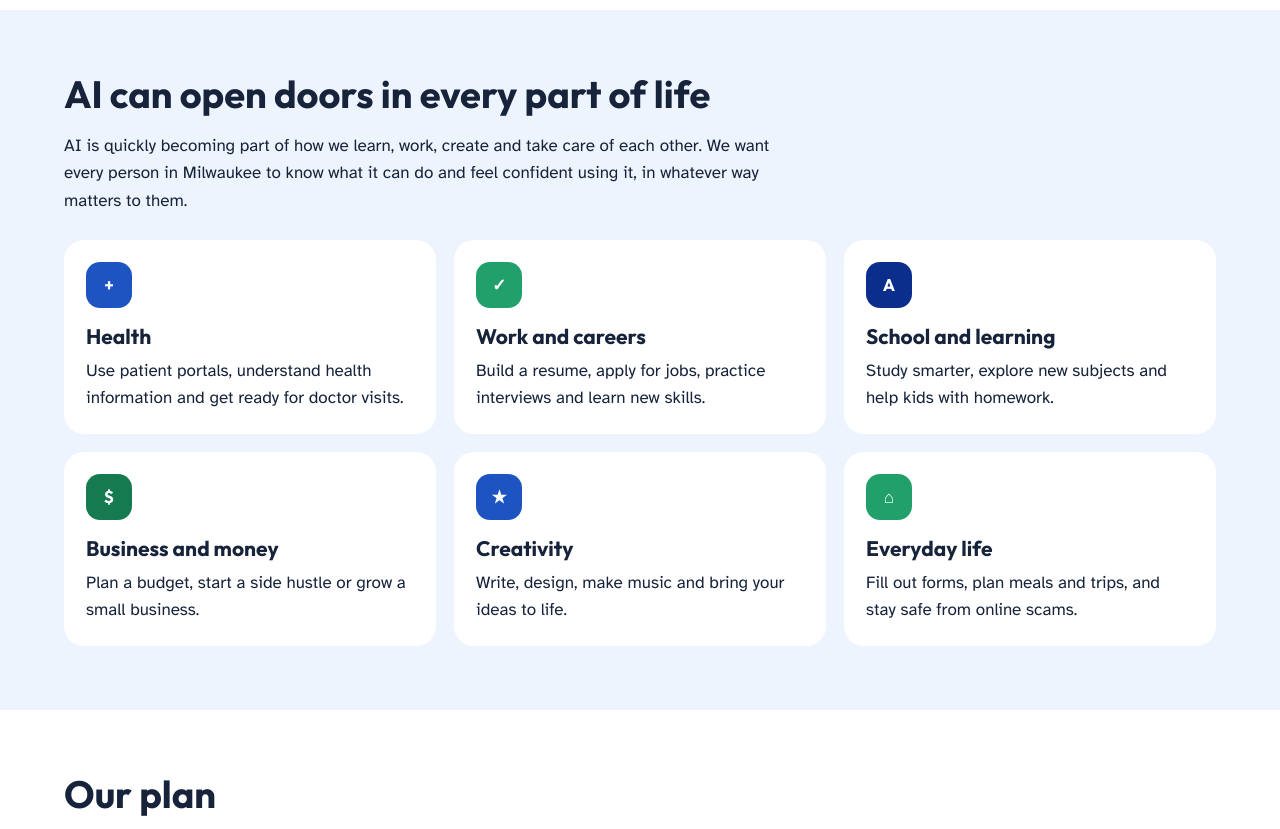
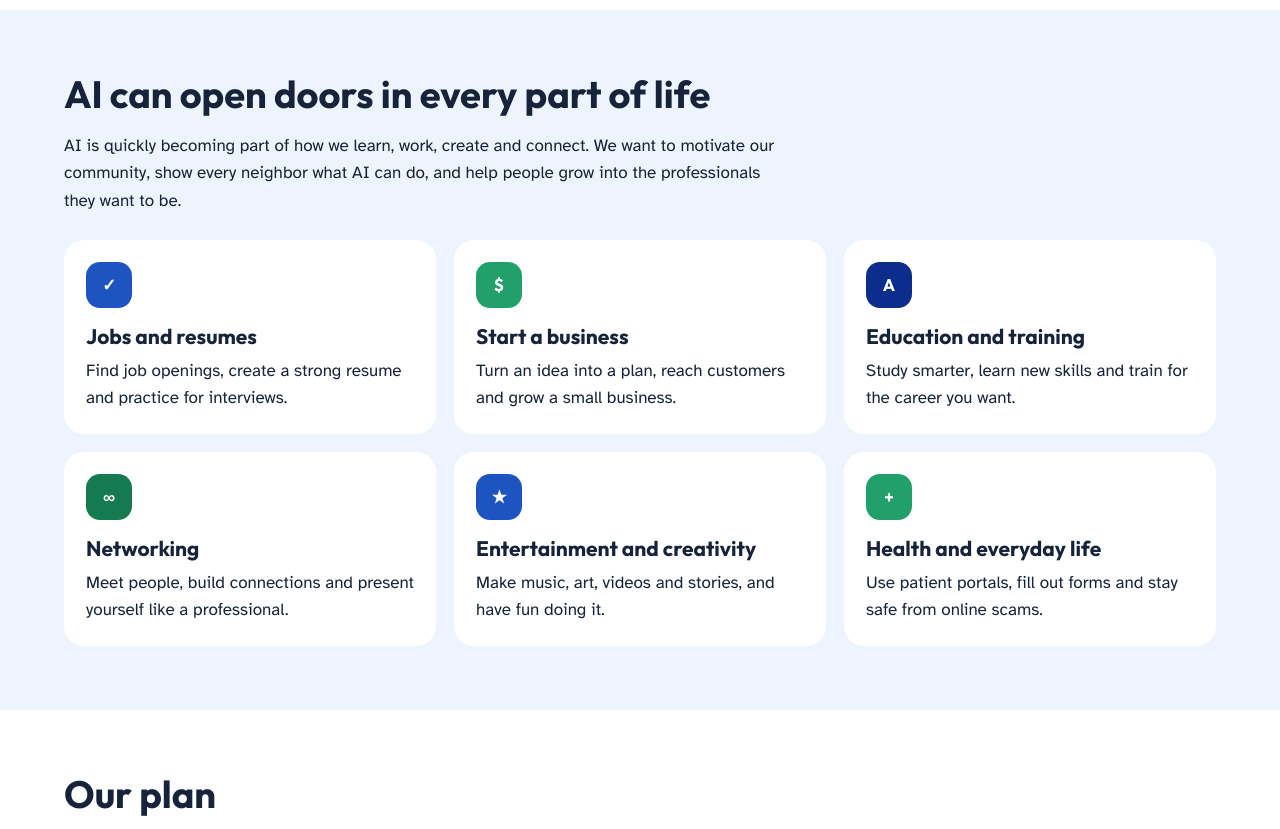
Before and after one commit to esmith0918/intelligence-milwaukee-site, a plain HTML site: page index.html in a window 1280 px wide. Shown: the part 740-1569 px from the top of the page. Drawn offline with Linux system fonts and the light colour scheme.

Commit message:
Add AI uses for jobs, business, training and networking; update founder note
Updated text to enhance clarity and inclusivity in the AI section and founder's introduction.

```diff
--- a/index.html
+++ b/index.html
@@ -94,14 +94,14 @@ footer .wrap{display:flex;flex-wrap:wrap;gap:10px 28px;justify-content:space-bet
 <section class="band" id="why" style="background:var(--soft)">
   <div class="wrap">
     <h2>AI can open doors in every part of life</h2>
-    <p>AI is quickly becoming part of how we learn, work, create and take care of each other. We want every person in Milwaukee to know what it can do and feel confident using it, in whatever way matters to them.</p>
+    <p>AI is quickly becoming part of how we learn, work, create and connect. We want to motivate our community, show every neighbor what AI can do, and help people grow into the professionals they want to be.</p>
     <div class="doors">
-      <div class="door"><div class="ico" style="background:var(--blue)">+</div><strong>Health</strong>Use patient portals, understand health information and get ready for doctor visits.</div>
-      <div class="door"><div class="ico" style="background:var(--green)">&#10003;</div><strong>Work and careers</strong>Build a resume, apply for jobs, practice interviews and learn new skills.</div>
-      <div class="door"><div class="ico" style="background:var(--blue-d)">A</div><strong>School and learning</strong>Study smarter, explore new subjects and help kids with homework.</div>
-      <div class="door"><div class="ico" style="background:var(--green-d)">$</div><strong>Business and money</strong>Plan a budget, start a side hustle or grow a small business.</div>
-      <div class="door"><div class="ico" style="background:var(--blue)">&#9733;</div><strong>Creativity</strong>Write, design, make music and bring your ideas to life.</div>
-      <div class="door"><div class="ico" style="background:var(--green)">&#8962;</div><strong>Everyday life</strong>Fill out forms, plan meals and trips, and stay safe from online scams.</div>
+      <div class="door"><div class="ico" style="background:var(--blue)">&#10003;</div><strong>Jobs and resumes</strong>Find job openings, create a strong resume and practice for interviews.</div>
+      <div class="door"><div class="ico" style="background:var(--green)">$</div><strong>Start a business</strong>Turn an idea into a plan, reach customers and grow a small business.</div>
+      <div class="door"><div class="ico" style="background:var(--blue-d)">A</div><strong>Education and training</strong>Study smarter, learn new skills and train for the career you want.</div>
+      <div class="door"><div class="ico" style="background:var(--green-d)">&#8734;</div><strong>Networking</strong>Meet people, build connections and present yourself like a professional.</div>
+      <div class="door"><div class="ico" style="background:var(--blue)">&#9733;</div><strong>Entertainment and creativity</strong>Make music, art, videos and stories, and have fun doing it.</div>
+      <div class="door"><div class="ico" style="background:var(--green)">+</div><strong>Health and everyday life</strong>Use patient portals, fill out forms and stay safe from online scams.</div>
     </div>
   </div>
 </section>
```
